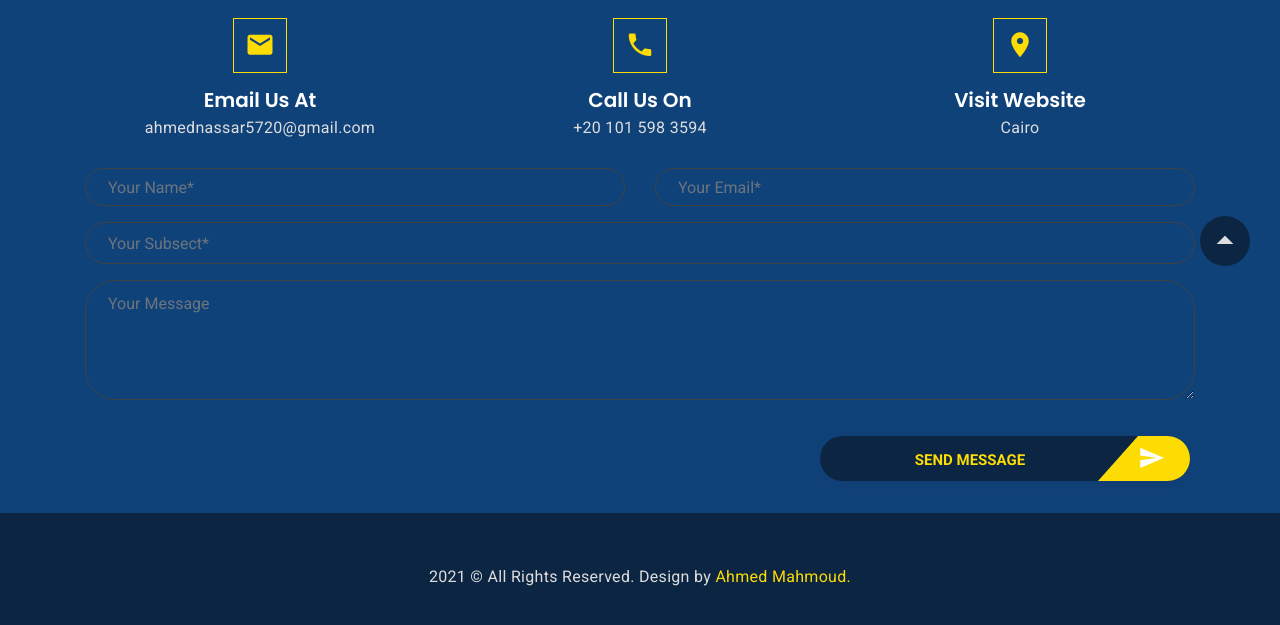
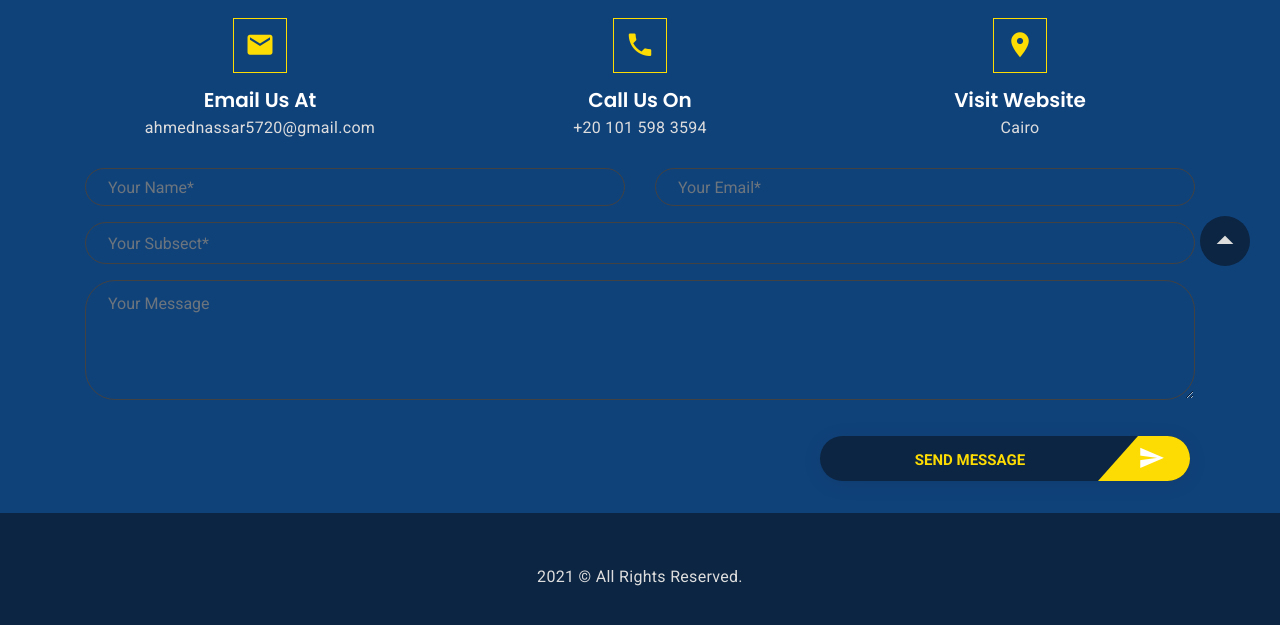
Before and after one commit to abdelrahman18036/Ahmed-Mahmoud, a plain HTML site: page contact.html in a window 1280 px wide. Shown: the part 159-784 px from the top of the page. Drawn offline with Linux system fonts and the light colour scheme.

Commit message:
Update contact.html

```diff
--- a/contact.html
+++ b/contact.html
@@ -173,7 +173,7 @@ left: 0;
 bottom: 0;
 width: 100%;">
   <div class="text-center">
-      <p>2021 &copy; All Rights Reserved. Design by <span>Ahmed Mahmoud.</span></p>
+      <p>2021 &copy; All Rights Reserved.</p>
   </div>
 </section>
 
```
